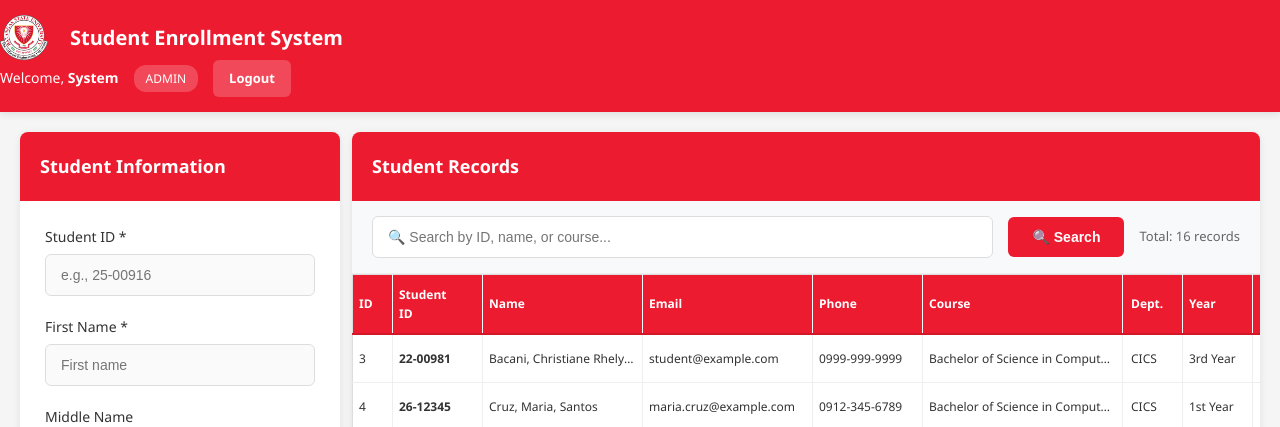
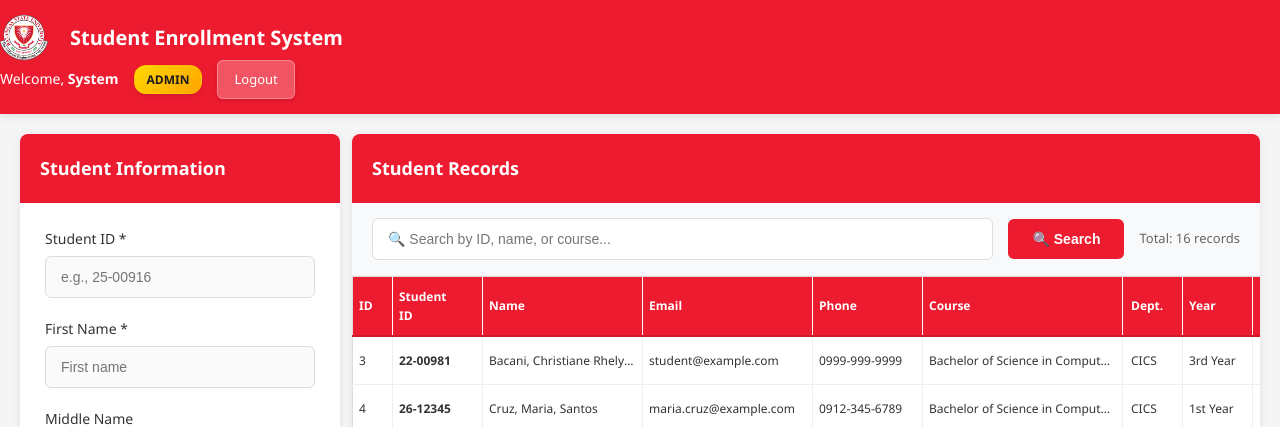
Before and after one commit to christianebacani/CRUD-Based-College-Enrollment-System, a Flask app: page /dashboard in a window 1280 px wide. Shown: the top 427 px of the page. Run offline with Flask 3, Linux system fonts and the light colour scheme; a user stored in the database is signed in; data comes from the database, SQL or seed files in the repository.

Commit message:
refact: Content of the CSS Module

```diff
--- a/static/css/style.css
+++ b/static/css/style.css
@@ -301,14 +301,21 @@ select.form-control {
 }
 
 .btn-logout {
-    background: rgba(255, 255, 255, 0.2);
+    background: rgba(255, 255, 255, 0.25);
     color: white;
     padding: 8px 16px;
     font-size: 13px;
+    border: 1px solid rgba(255, 255, 255, 0.3);
+    font-weight: 500;
+    transition: all 0.3s ease;
+    box-shadow: 0 2px 4px rgba(0, 0, 0, 0.1);
 }
 
 .btn-logout:hover {
-    background: rgba(255, 255, 255, 0.3);
+    background: rgba(255, 255, 255, 0.35);
+    border-color: rgba(255, 255, 255, 0.5);
+    transform: translateY(-1px);
+    box-shadow: 0 4px 8px rgba(0, 0, 0, 0.15);
 }
 
 .alert {
@@ -475,13 +482,39 @@ select.form-control {
 }
 
 .role-badge {
-    background: rgba(255, 255, 255, 0.2);
     padding: 4px 12px;
     border-radius: 12px;
     font-size: 12px;
+    font-weight: 600;
     text-transform: uppercase;
     white-space: nowrap; /* Prevent badge text wrapping */
     flex-shrink: 0; /* Badge never shrinks */
+    transition: all 0.3s ease;
+    box-shadow: 0 2px 4px rgba(0, 0, 0, 0.1);
+}
+
+/* ADMIN badge - Gold/Amber for authority and importance */
+.role-badge-admin {
+    background: linear-gradient(135deg, #FFD700 0%, #FFA500 100%);
+    color: #1a1a1a;
+    border: 1px solid rgba(255, 215, 0, 0.3);
+}
+
+.role-badge-admin:hover {
+    transform: translateY(-1px);
+    box-shadow: 0 4px 8px rgba(255, 165, 0, 0.3);
+}
+
+/* USER badge - Modern blue for standard access and clear distinction */
+.role-badge-user {
+    background: linear-gradient(135deg, #60A5FA 0%, #3B82F6 100%);
+    color: white;
+    border: 1px solid rgba(59, 130, 246, 0.3);
+}
+
+.role-badge-user:hover {
+    transform: translateY(-1px);
+    box-shadow: 0 4px 8px rgba(59, 130, 246, 0.3);
 }
 
 .dashboard-container {
```
